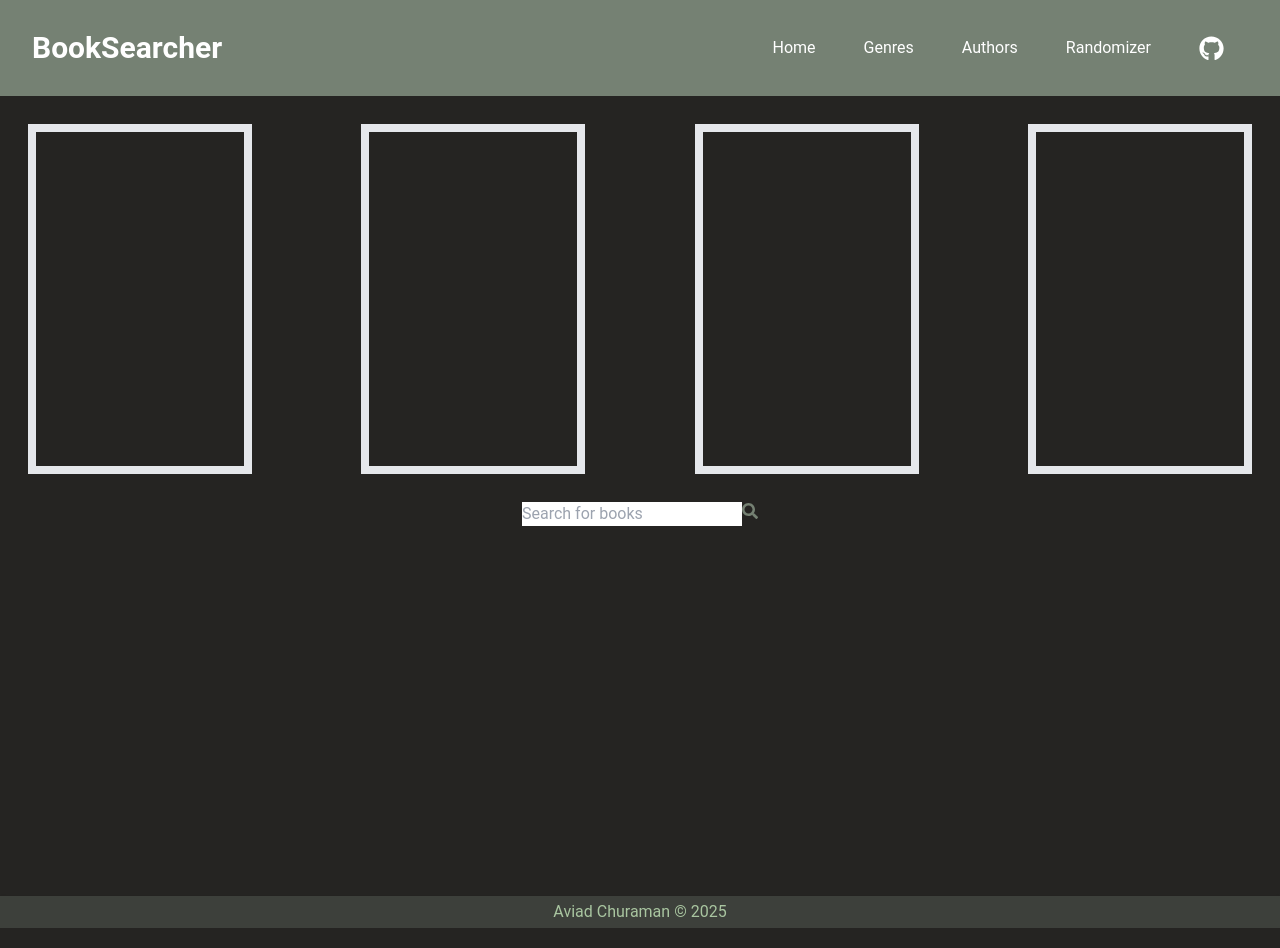
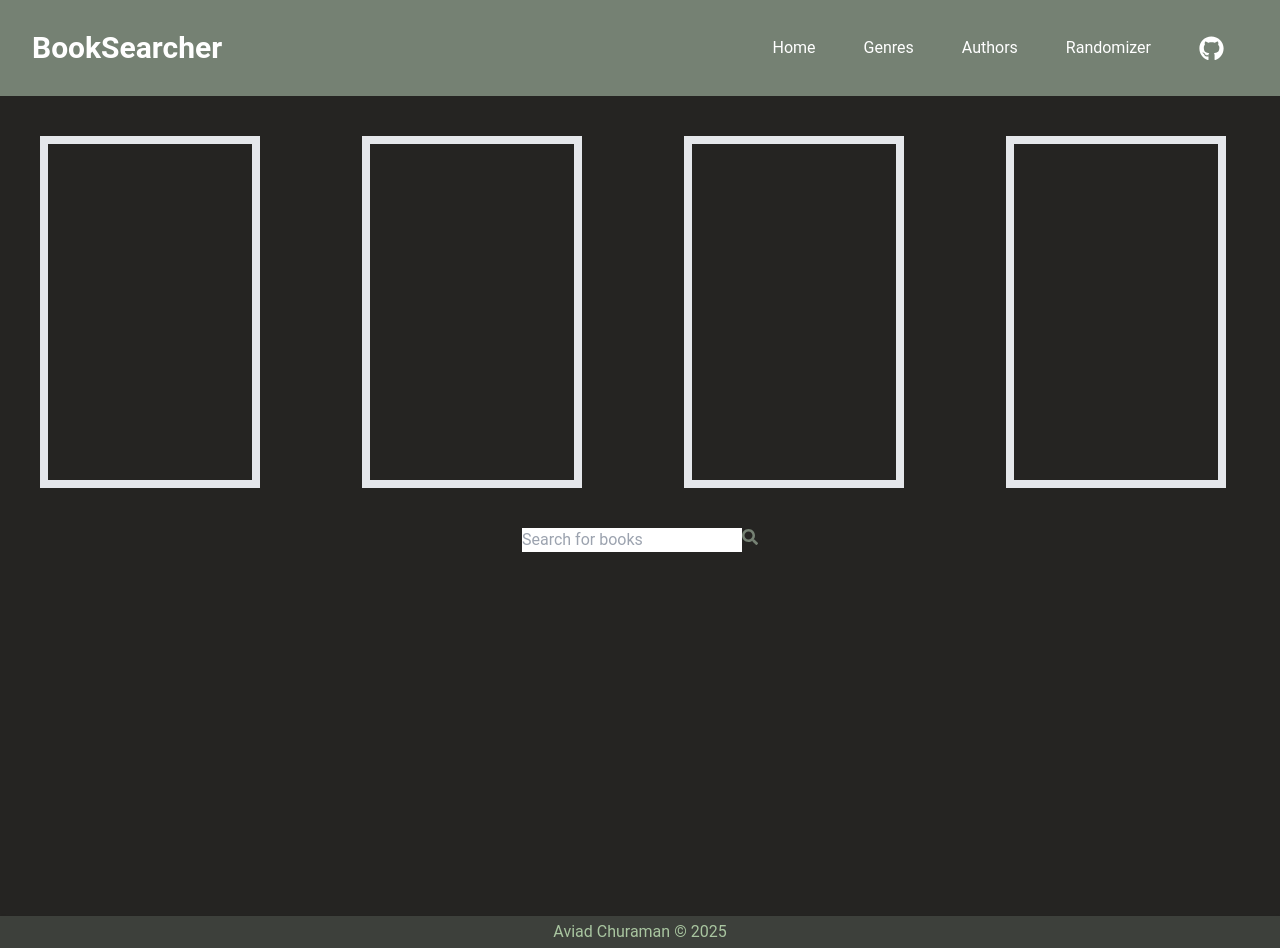
Before and after one commit to av1ad/book-searcher, a React (Vite) app: page / in a window 1280 px wide. Built offline with nearby package versions, Linux system fonts and the light colour scheme.

Commit message:
Fixed max width

```diff
--- a/src/App.css
+++ b/src/App.css
@@ -1,5 +1,5 @@
 #root {
-  max-width: 1280px;
+  max-width: 1800px;
   margin: 0 auto;
   text-align: center;
 }
--- a/src/components/Footer.tsx
+++ b/src/components/Footer.tsx
@@ -2,7 +2,7 @@ import React from "react";
 
 export default function Footer() {
   return (
-    <footer className="w-full p-1 bg-[#758173] bg-opacity-30 shadow md:justify-between md:p-1 text-center">
+    <footer className="w-full p-1 bg-[#758173] bg-opacity-30 shadow md:justify-between md:p-1 mt-5 text-center">
       <p className="text-[#A9C5A0]">Aviad Churaman © 2025</p>
     </footer>
   );
--- a/src/components/Home.tsx
+++ b/src/components/Home.tsx
@@ -4,11 +4,11 @@ export default function Home() {
     return (
         <div className="h-screen">
             <div>
-                <ul className="flex justify-between">
-                    <li className="border-8 w-[224px] h-[350px] m-7"></li>
-                    <li className="border-8 w-[224px] h-[350px] m-7"></li>
-                    <li className="border-8 w-[224px] h-[350px] m-7"></li>
-                    <li className="border-8 w-[224px] h-[350px] m-7"></li>
+                <ul className="grid lg:grid-cols-4 md:grid-cols-3 sm:grid-cols-2 gap-2">
+                    <li className="border-[.5em] w-[13.75em] h-[22em] m-10"></li>
+                    <li className="border-[.5em] w-[13.75em] h-[22em] m-10"></li>
+                    <li className="border-[.5em] w-[13.75em] h-[22em] m-10"></li>
+                    <li className="border-[.5em] w-[13.75em] h-[22em] m-10"></li>
                 </ul>
             </div>
             <div>
```
